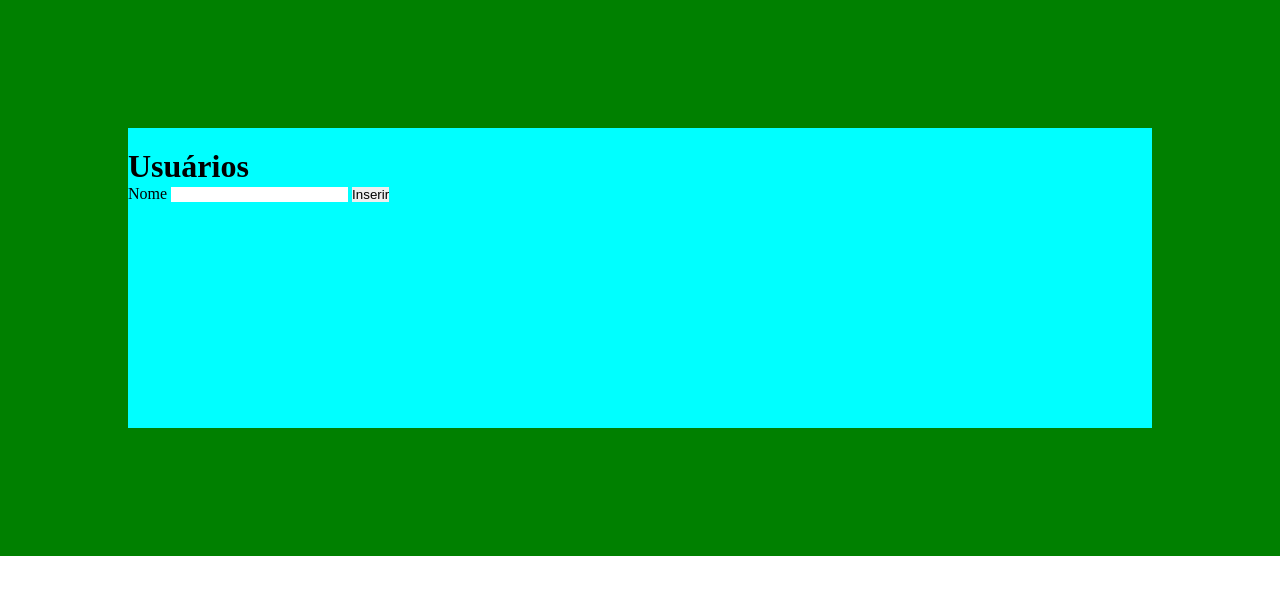
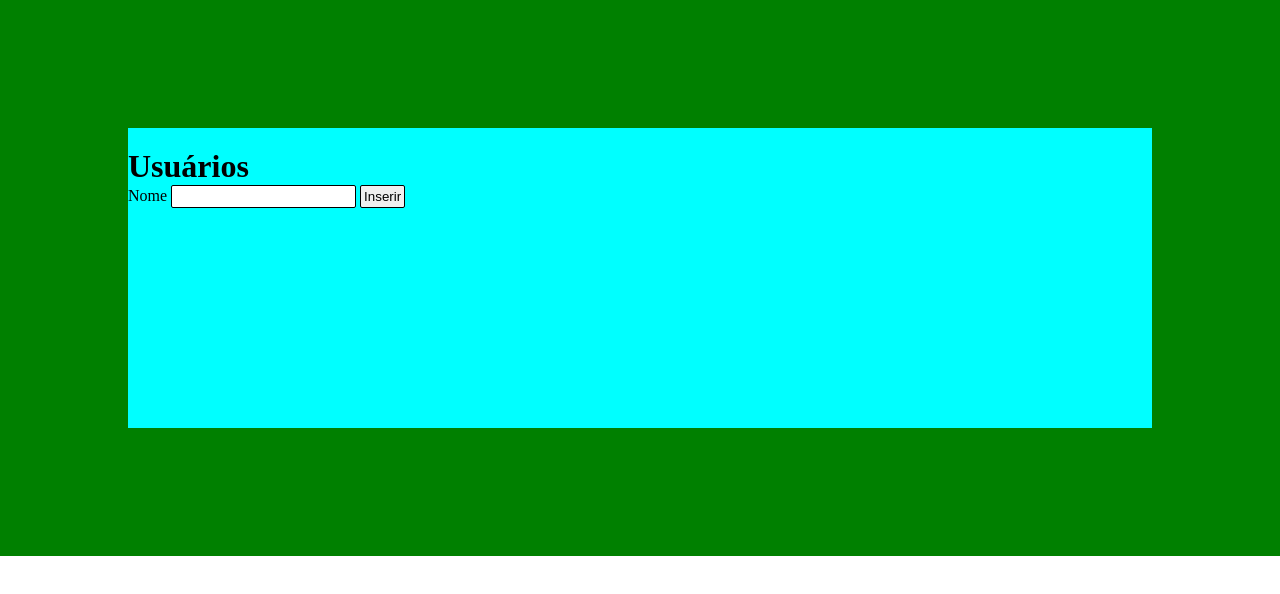
Before and after one commit to GrossiV/edtech, a website built with webpack: page front-end/src/index.html in a window 1280 px wide. Built offline with nearby package versions, Linux system fonts and the light colour scheme.

Commit message:
added border and padding to input and button

```diff
--- a/front-end/src/css/style.css
+++ b/front-end/src/css/style.css
@@ -20,3 +20,9 @@
   align-items: center;
   justify-content: center;
 }
+
+input, button {
+  border: 1px solid black;
+  padding: 3px;
+  border-radius: 2px;
+}
```
